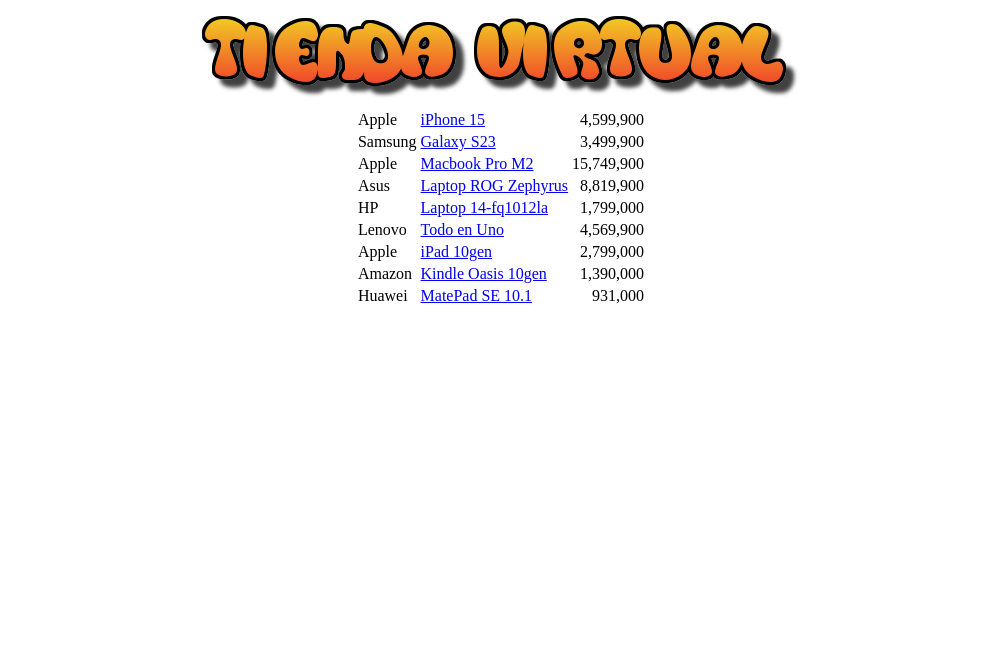
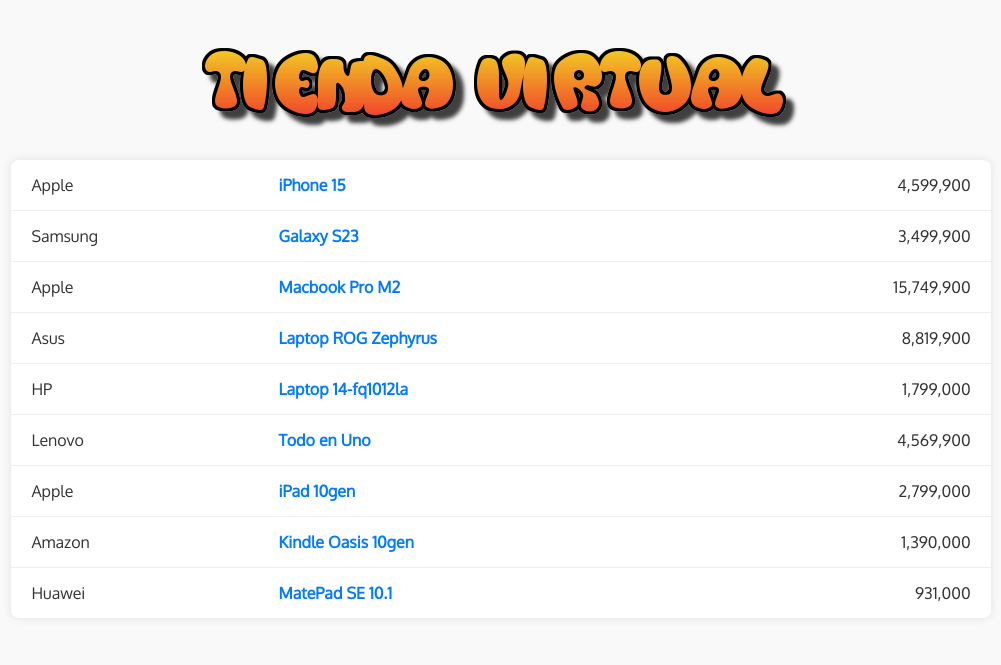
Before and after one commit to mastercelta/lp2-taller2, a Flask app: page / in a window 1280 px wide. Shown: the top 665 px of the page, without its empty margins (139-1140 px from the left). Run offline with Flask 3, Linux system fonts and the light colour scheme.

Commit message:
Ajuste de estilos y mejora de la pagina de producto

```diff
--- a/static/css/estilo.css
+++ b/static/css/estilo.css
@@ -1,15 +1,121 @@
-@import url('https://fonts.googleapis.com/css2?family=Oxygen:wght@300;400&display=swap');
+@import url("https://fonts.googleapis.com/css2?family=Oxygen:wght@300;400&display=swap");
 
 html {
-
+  font-family: "Oxygen", sans-serif;
+  font-size: 16px;
+  background-color: #f9f9f9;
+  color: #333;
+  padding: 20px;
 }
 
-table {
-
+img.center {
+  display: block;
+  margin: 20px auto;
+  max-width: 100%;
+  height: auto;
 }
 
-.center {
-   display: flex;
-   margin: 0 auto;
-   justify-content: center;
+table.center {
+  margin: 0 auto;
+  width: 80%;
+  border-collapse: collapse;
+  background-color: #fff;
+  box-shadow: 0 0 10px rgba(0, 0, 0, 0.1);
+  border-radius: 8px;
+  overflow: hidden;
 }
+
+table.center td {
+  padding: 15px 20px;
+  border-bottom: 1px solid #eee;
+}
+
+table.center tr:last-child td {
+  border-bottom: none;
+}
+
+td a {
+  color: #007bff;
+  text-decoration: none;
+  font-weight: bold;
+}
+
+td a:hover {
+  text-decoration: underline;
+}
+
+button {
+  background-color: #007bff;
+  color: white;
+  border: none;
+  padding: 10px 15px;
+  font-size: 16px;
+  border-radius: 6px;
+  cursor: pointer;
+}
+
+button:hover {
+  background-color: #0056b3;
+}
+
+button a {
+  color: white;
+  text-decoration: none;
+}
+
+h1,
+h2 {
+  margin: 5px 0;
+}
+
+h1 {
+  font-size: 24px;
+}
+
+h2 {
+  font-size: 18px;
+  color: #666;
+}
+
+.producto-card {
+  display: flex;
+  flex-direction: row;
+  gap: 30px;
+  background-color: white;
+  padding: 30px;
+  margin: 0 auto;
+  width: 80%;
+  max-width: 900px;
+  box-shadow: 0 4px 15px rgba(0, 0, 0, 0.1);
+  border-radius: 10px;
+  align-items: center;
+}
+
+.producto-card img {
+  width: 250px;
+  height: 250px;
+  object-fit: cover;
+  border-radius: 10px;
+  border: 1px solid #ddd;
+}
+
+.producto-info {
+  flex-grow: 1;
+}
+
+.producto-info h1 {
+  font-size: 28px;
+  margin-bottom: 10px;
+}
+
+.producto-info h2 {
+  font-size: 20px;
+  color: #666;
+  margin-bottom: 5px;
+}
+
+.regresar-btn {
+  display: flex;
+  justify-content: center;
+  margin-top: 30px;
+}
```
Also changed, not shown: templates/producto.html (+10 -16 lines).
